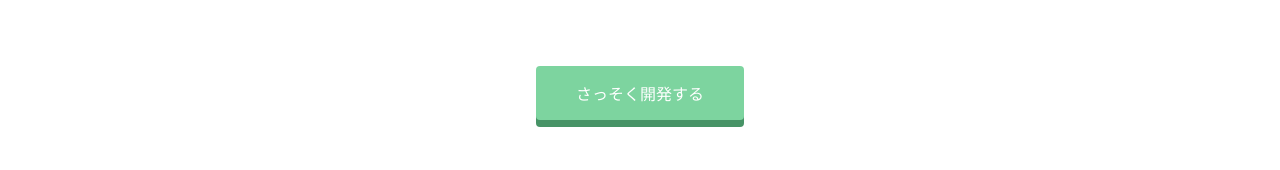
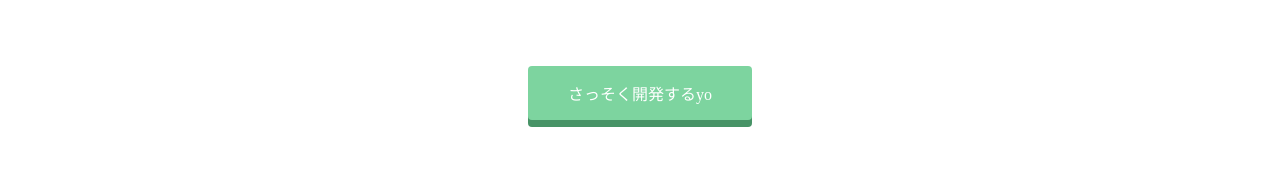
Before and after one commit to yokei-dev/yokei-dev.github.io, a plain HTML site: page index.html in a window 1280 px wide. Shown: the part 1426-1596 px from the top of the page. Drawn offline with Linux system fonts and the light colour scheme.

Commit message:
Update index.html

```diff
--- a/index.html
+++ b/index.html
@@ -77,7 +77,7 @@
         <h2>さぁ、あなたもProgateでプログラミングを学んでみませんか?</h2>
         <h3>Let's learn to code, learn to be creative!</h3>
       </div>
-      <span class="btn message">さっそく開発する</span>
+      <span class="btn message">さっそく開発するyo</span>
     </div>
   </div>
   <footer>
```
